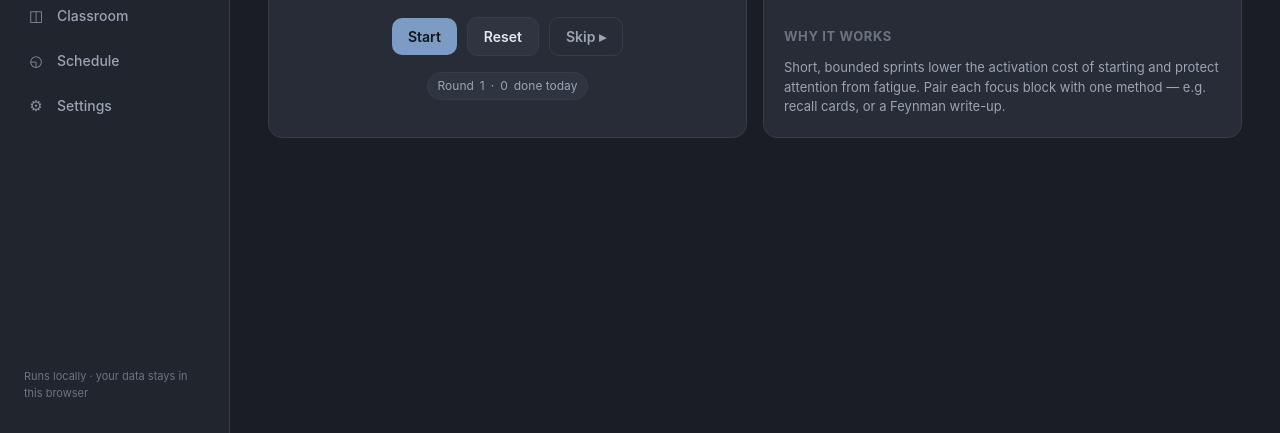
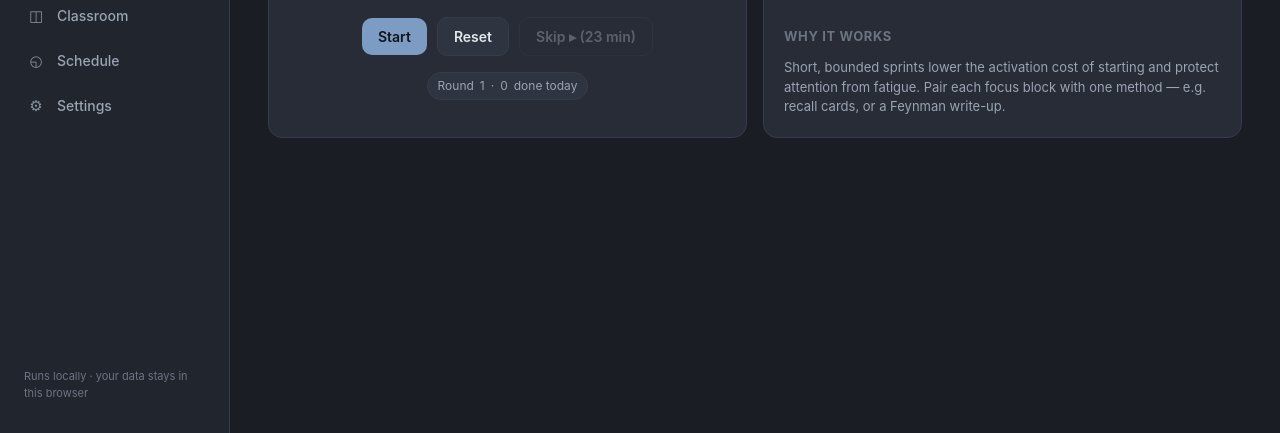
Before and after one commit to ellenchen62/Study-Buddy---Code-Lead-2026, a website: page index.html in a window 1280 px wide. Both pictures are taken after a click on the button "Start a focus session". Shown: the part 367-800 px from the top of the page. Drawn offline with Linux system fonts and the light colour scheme.

Commit message:
Enhance skip button behavior during focus phase
Added functionality to disable the skip button during focus phase and update its title and text content accordingly.

```diff
--- a/index.html
+++ b/index.html
@@ -69,6 +69,7 @@
   .btn.sm{padding:7px 12px;font-size:13px}
   .btn.ghost{background:transparent;border:1px solid var(--line);color:var(--muted)}
   .btn.ghost:hover{color:var(--txt);border-color:var(--muted)}
+  .btn:disabled{opacity:.45;cursor:not-allowed;filter:none}
   .row{display:flex;gap:10px;align-items:center;flex-wrap:wrap}
   .between{display:flex;justify-content:space-between;align-items:center;gap:12px;flex-wrap:wrap}
   label.fld{display:block;font-size:13px;color:var(--muted);margin:14px 0 6px;font-weight:500}
@@ -985,6 +986,12 @@ function renderPom(){
   const ring=document.getElementById('ring');
   ring.style.strokeDashoffset=off;
   ring.setAttribute('stroke',pom.phase==='Focus'?'var(--accent)':'var(--accent2)');
+  // Skip is locked during a focus block until the last 2 minutes (breaks can always be skipped).
+  const skip=document.getElementById('pt-skip');
+  const locked = pom.phase==='Focus' && pom.remaining>120;
+  skip.disabled=locked;
+  skip.title=locked?'Skip unlocks in the last 2 minutes of focus':'Skip to the next phase';
+  skip.textContent=locked?`Skip ▸ (${Math.ceil((pom.remaining-120)/60)} min)`:'Skip ▸';
 }
 document.getElementById('pt-start').onclick=function(){
   if(pom.running){pom.running=false;clearInterval(pom.timer);this.textContent='Start';return;}
@@ -999,7 +1006,10 @@ document.getElementById('pt-reset').onclick=()=>{
   clearInterval(pom.timer);pom.running=false;pom.phase='Focus';pom.total=pom.remaining=workMin()*60;pom.round=1;
   document.getElementById('pt-start').textContent='Start';renderPom();
 };
-document.getElementById('pt-skip').onclick=phaseEnd;
+document.getElementById('pt-skip').onclick=()=>{
+  if(pom.phase==='Focus' && pom.remaining>120){toast("Skip unlocks in the last 2 minutes of focus");return;}
+  phaseEnd();
+};
 function phaseEnd(){
   if(document.getElementById('pt-sound').checked)chime();
   if(pom.phase==='Focus'){
```
